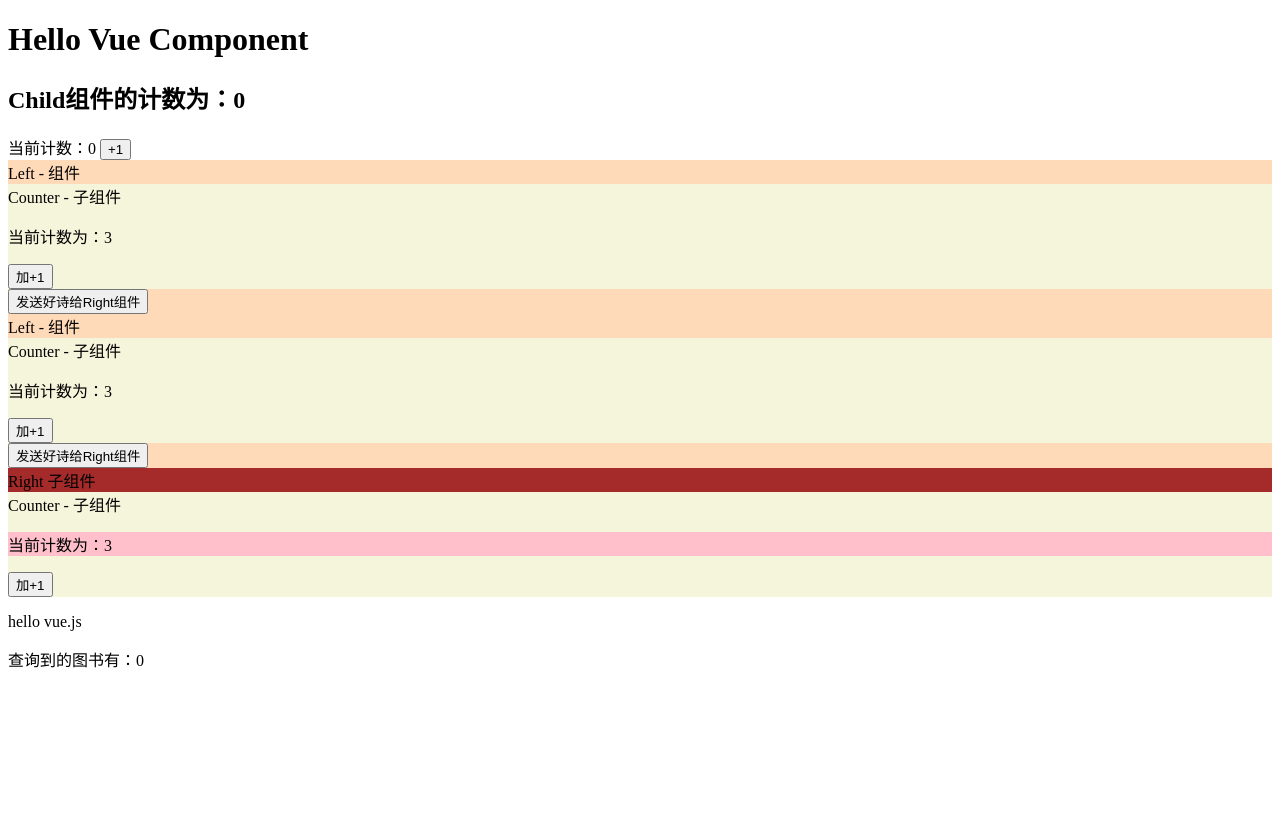
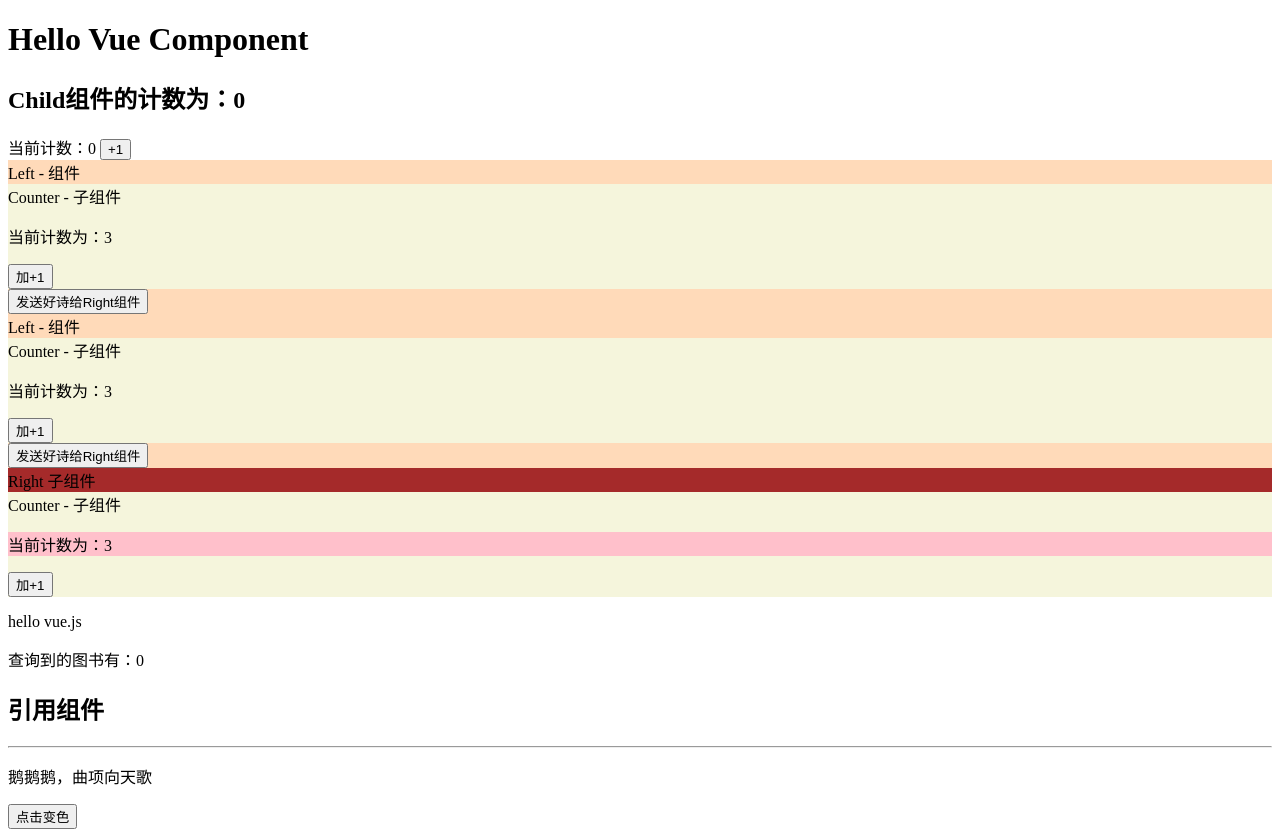
Before and after one commit to zhfei/VueBasicKnowledge, a Vue app in the folder vue-component-demo/: page / in a window 1280 px wide. Before the commit the page ends 800 px from the top, so only its background shows below. Built offline with nearby package versions, Linux system fonts and the light colour scheme; no server answers.

Commit message:
add: 添加ref

```diff
--- a/vue-component-demo/src/App.vue
+++ b/vue-component-demo/src/App.vue
@@ -8,6 +8,7 @@
     <MyLeft></MyLeft>
     <MyRight></MyRight>
     <Test></Test>
+    <Ref></Ref>
   </div>
 </template>
 
@@ -16,6 +17,7 @@
 import Left from '@/components/Left.vue'
 import Test from '@/components/Test.vue'
 import Child from '@/components/Child.vue'
+import Ref from '@/components/Ref.vue'
 
 export default {
 
@@ -28,7 +30,8 @@ export default {
     // 2.注册组件
     Left,
     Test,
-    Child
+    Child,
+    Ref
   },
 
   methods: {
--- /dev/null
+++ b/vue-component-demo/src/components/Ref.vue
@@ -0,0 +1,35 @@
+<template>
+    <div>
+        <h2>引用组件</h2>
+        <hr>
+        <p ref="pRef">鹅鹅鹅，曲项向天歌</p>
+        <button @click="changeColor">点击变色</button>
+    </div>
+</template>
+
+<script>
+export default {
+    name: 'VueComponentDemoRef',
+
+    data() {
+        return {
+
+        };
+    },
+
+    mounted() {
+
+    },
+
+    methods: {
+        changeColor() {
+            console.log(this);
+            this.$refs.pRef.style.color = 'red'
+        }
+    },
+};
+</script>
+
+<style lang="scss" scoped>
+
+</style>
```
